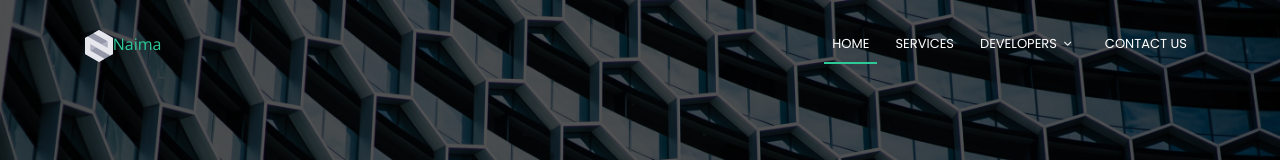
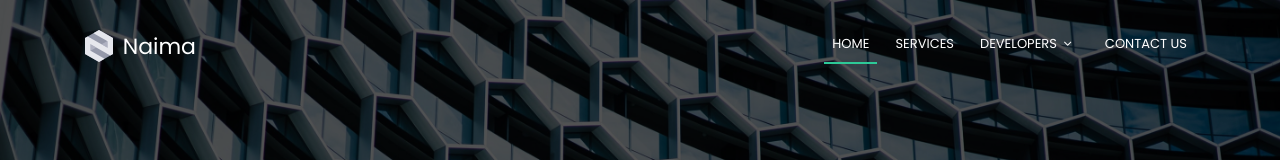
Before and after one commit to LeandroBerlin/Naima, a plain HTML site: page website/index.html in a window 1280 px wide. Shown: the top 160 px of the page. Drawn offline with nearby package versions, Linux system fonts and the light colour scheme.

Commit message:
logo style

```diff
--- a/website/css/style.css
+++ b/website/css/style.css
@@ -135,6 +135,7 @@ h6 {
 #header #logo img {
   padding: 0;
   margin: 0;
+  vertical-align: top;
 }
 
 @media (max-width: 768px) {
@@ -1009,3 +1010,14 @@ body.mobile-nav-active #mobile-nav-toggle {
   font-size: 13px;
   color: #ccc;
 }
+
+/* Custom styles */
+
+header span {
+  color: white;
+  font-family: 'Poppins', sans-serif;
+  font-weight: 400;
+  font-size: 22px;
+  margin: 0 10px;
+  padding: 0;
+}
```
